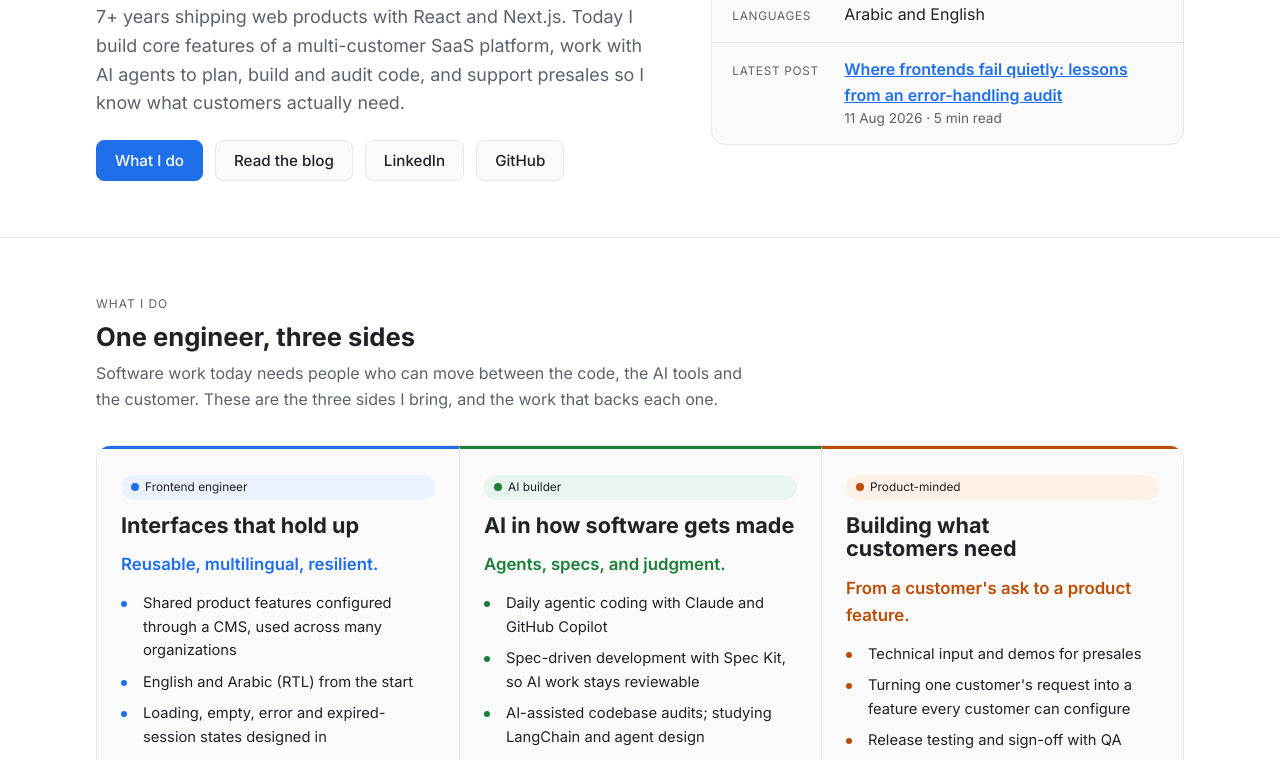
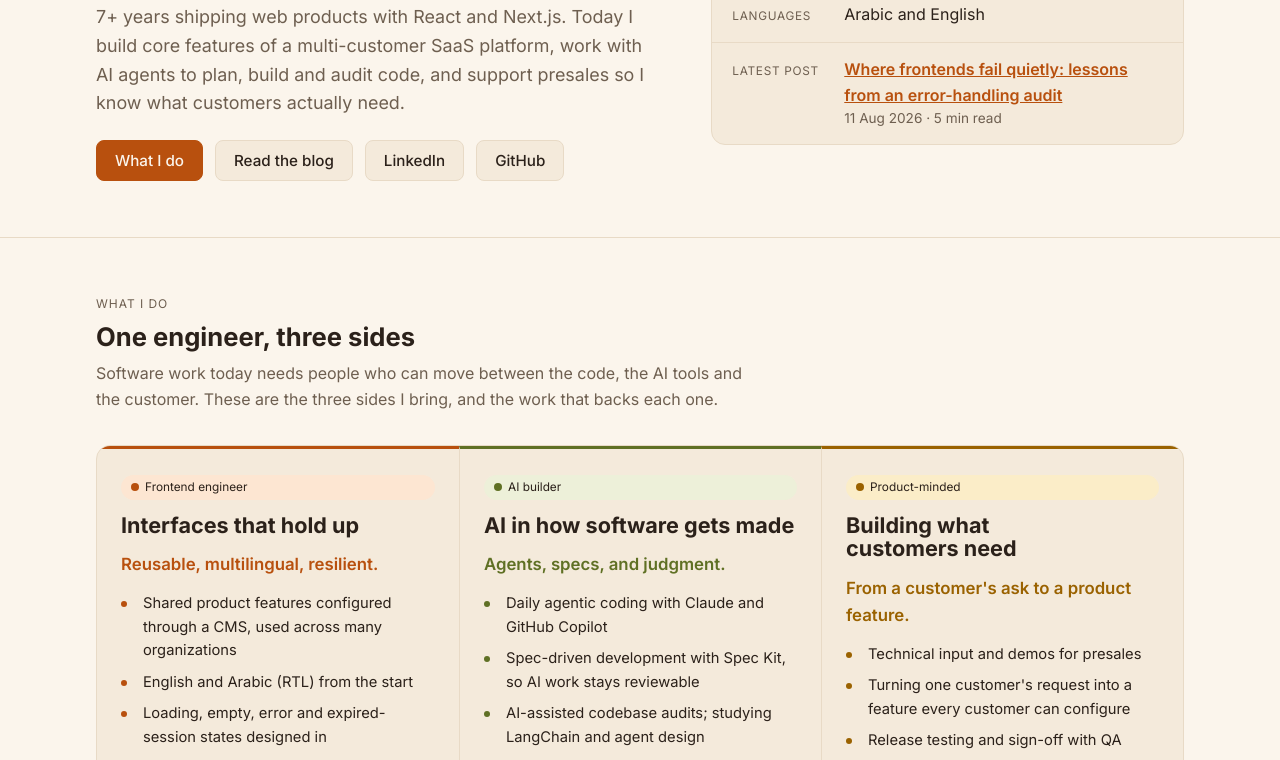
Before and after one commit to MennaTallah2/portfolio, a plain HTML site: page index.html in a window 1280 px wide. Shown: the part 419-1179 px from the top of the page. Drawn offline with Linux system fonts and the light colour scheme.

Commit message:
Switch to cream and orange palette
Cream background, espresso text, orange as the main accent; the AI and
product side colors move to warm olive and amber. The site now stays
light regardless of the system dark-mode setting.

Co-Authored-By: Claude Opus 5.5 <noreply@anthropic.com>

```diff
--- a/index.html
+++ b/index.html
@@ -19,24 +19,24 @@ img { max-width: 100%; }
 <link rel="stylesheet" href="https://fonts.googleapis.com/css2?family=Inter:wght@400;500;600;700&display=swap">
 <style>
 /* Layout: one person, three sides. Thesis + at-a-glance up top, a three-way identity band, work tagged by side, then the blog.
-   Plain light palette: white ground, near-black text; blue = frontend (--accent), green = AI (--olive token), orange = product (--mustard token). */
+   Warm light palette: cream ground, espresso text; orange = frontend (--accent), olive = AI (--olive), amber = product (--mustard). */
 :root {
-  --bg: #ffffff;
-  --surface: #fafafa;
-  --fg: #1f2328;
-  --muted: #59636e;
-  --line: #e5e7eb;
-  --accent: #1f6feb;
-  --accent-soft: #eaf2ff;
-  --olive: #1a7f37;
-  --olive-soft: #e8f5ec;
-  --mustard: #bc4c00;
-  --mustard-soft: #fff1e5;
-  --sev-critical: #cf222e;
-  --sev-high: #d4701c;
-  --sev-medium: #bf8700;
-  --sev-low: #8c959f;
-  --code-bg: #f3f4f6;
+  --bg: #fbf5ec;
+  --surface: #f4eadb;
+  --fg: #2b211a;
+  --muted: #6e5f50;
+  --line: #e8dac6;
+  --accent: #b8500e;
+  --accent-soft: #fde6d2;
+  --olive: #5f7024;
+  --olive-soft: #edf0d9;
+  --mustard: #9a6200;
+  --mustard-soft: #fbedc8;
+  --sev-critical: #b42318;
+  --sev-high: #c2560f;
+  --sev-medium: #9a6200;
+  --sev-low: #8f8273;
+  --code-bg: #f1e6d4;
   --font-display: "Inter", -apple-system, "Segoe UI", system-ui, sans-serif;
   --font-body: "Inter", -apple-system, "Segoe UI", system-ui, sans-serif;
   --font-mono: ui-monospace, "SFMono-Regular", Menlo, Consolas, monospace;
@@ -45,22 +45,7 @@ img { max-width: 100%; }
   --step-2: 1.6rem;
   --step-3: clamp(2rem, 4.5vw, 3.4rem);
 }
-@media (prefers-color-scheme: dark) {
-  :root:not([data-theme="light"]) {
-    --bg: #0f1115; --surface: #161a20; --fg: #e6e8eb; --muted: #9aa4af; --line: #2a2f37;
-    --accent: #58a6ff; --accent-soft: #132339; --olive: #3fb950; --olive-soft: #12261a;
-    --mustard: #f0883e; --mustard-soft: #2b1d10; --code-bg: #1c2128;
-    --sev-critical: #f85149; --sev-high: #f0883e; --sev-medium: #d29922; --sev-low: #8b949e;
-    color-scheme: dark;
-  }
-}
-:root[data-theme="dark"] {
-  --bg: #0f1115; --surface: #161a20; --fg: #e6e8eb; --muted: #9aa4af; --line: #2a2f37;
-  --accent: #58a6ff; --accent-soft: #132339; --olive: #3fb950; --olive-soft: #12261a;
-  --mustard: #f0883e; --mustard-soft: #2b1d10; --code-bg: #1c2128;
-  --sev-critical: #f85149; --sev-high: #f0883e; --sev-medium: #d29922; --sev-low: #8b949e;
-  color-scheme: dark;
-}
+:root { color-scheme: light; }
 .side-fe { --side: var(--accent); --side-soft: var(--accent-soft); }
 .side-ai { --side: var(--olive); --side-soft: var(--olive-soft); }
 .side-pm { --side: var(--mustard); --side-soft: var(--mustard-soft); }
@@ -256,7 +241,7 @@ dialog.editor {
   width: min(880px, calc(100vw - 32px)); max-height: calc(100vh - 32px); padding: 0;
   border: 1px solid var(--line); border-radius: 14px; background: var(--surface); color: var(--fg);
 }
-dialog.editor::backdrop { background: rgba(10, 12, 20, 0.5); }
+dialog.editor::backdrop { background: rgba(43, 33, 26, 0.45); }
 .editor form { display: grid; gap: 16px; padding: 22px; }
 .editor-head { display: flex; justify-content: space-between; align-items: center; gap: 12px; }
 .editor-head h2 { font-size: 1.3rem; }
```
